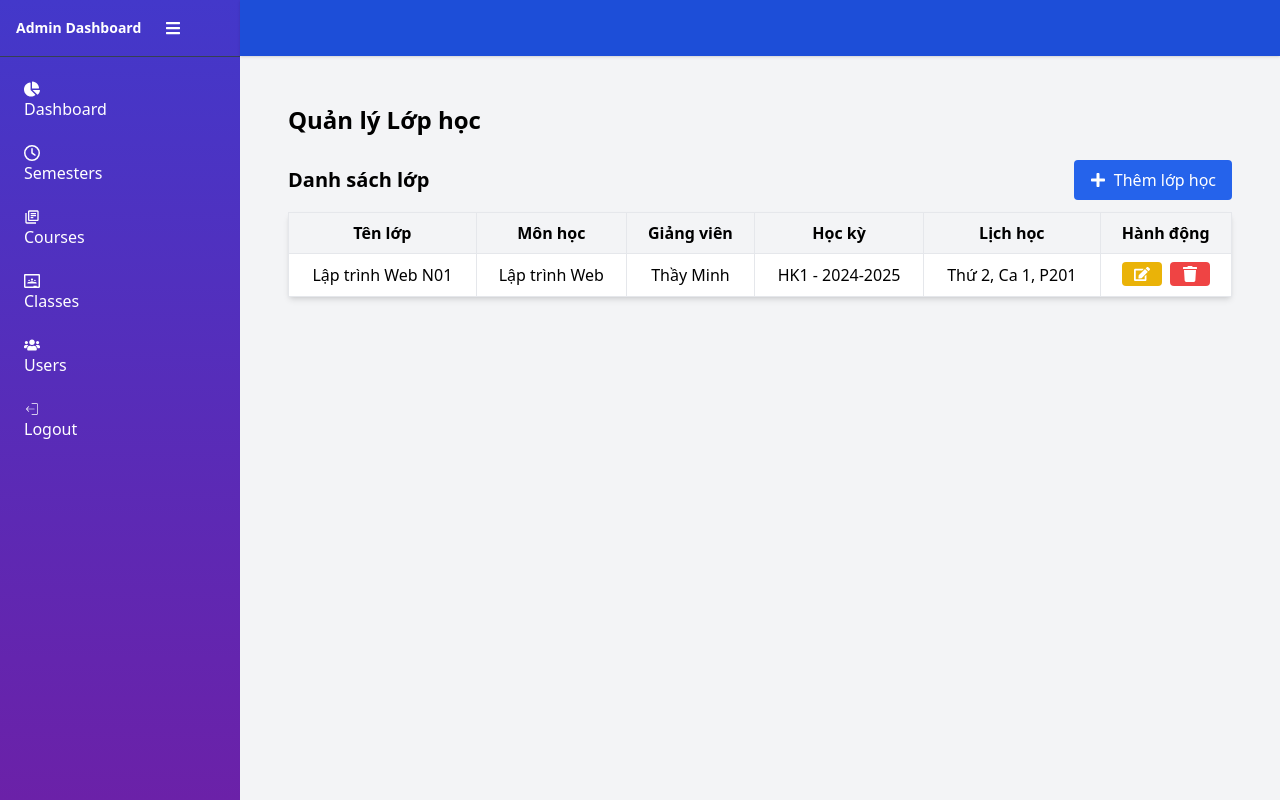
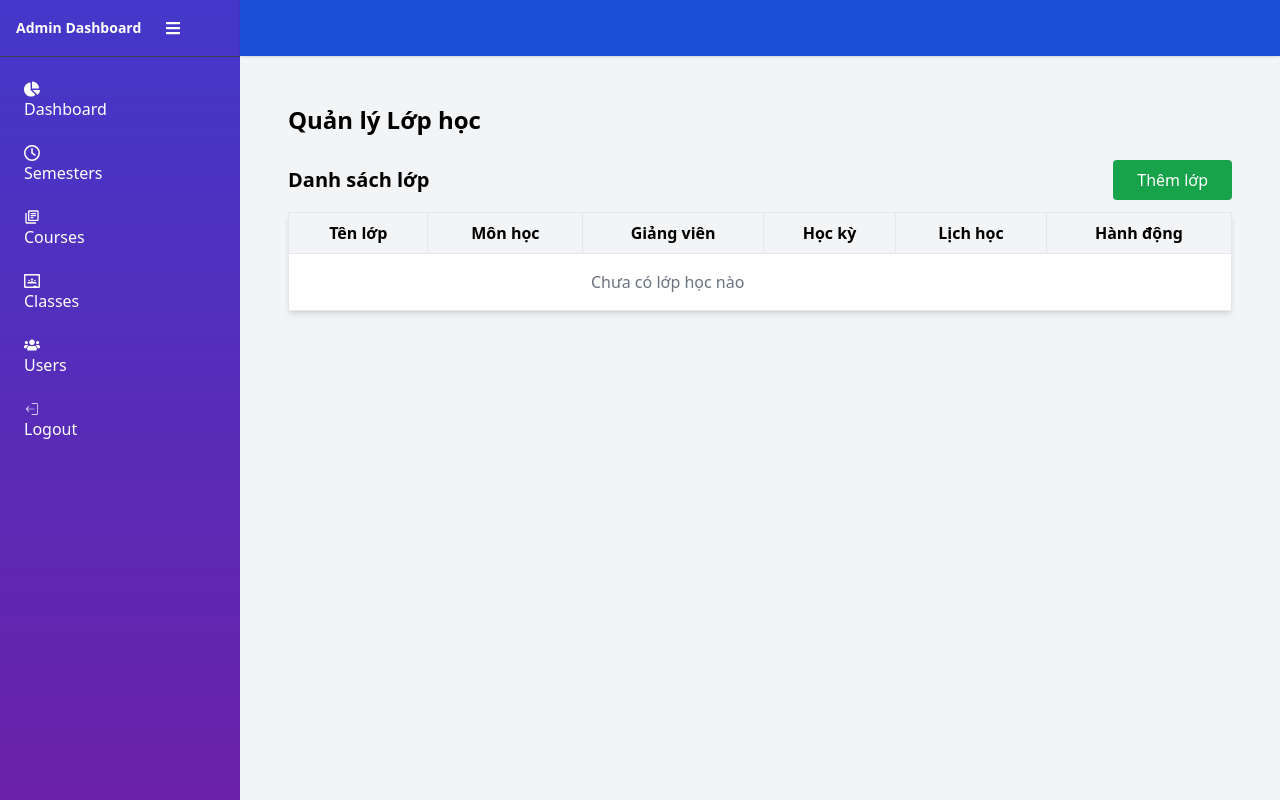
Before and after one commit to TDKhanhMinh/VoIP-E-Learning, a React (Vite) app in the folder frontend/: page /admin/classes in a window 1280 px wide. Built offline with nearby package versions, Linux system fonts and the light colour scheme.

Commit message:
update screen

```diff
--- /dev/null
+++ b/frontend/src/components/ClassModal.jsx
@@ -0,0 +1,145 @@
+import { Dialog } from "@headlessui/react";
+import { useState } from "react";
+import Button from "./Button";
+
+export default function ClassModal({ isOpen, onClose, onSave, courses = [], teachers = [], semesters = [] }) {
+    const [name, setName] = useState("");
+    const [courseId, setCourseId] = useState("");
+    const [teacherId, setTeacherId] = useState("");
+    const [semesterId, setSemesterId] = useState("");
+    const [schedule, setSchedule] = useState("");
+
+    const handleSubmit = () => {
+        if (!name || !courseId || !teacherId || !semesterId || !schedule) {
+            alert("Vui lòng điền đầy đủ thông tin!");
+            return;
+        }
+
+        const newClass = {
+            id: Date.now(),
+            name,
+            courseId,
+            teacherId,
+            semesterId,
+            schedule,
+        };
+
+        onSave(newClass);
+        onClose();
+        setName("");
+        setCourseId("");
+        setTeacherId("");
+        setSemesterId("");
+        setSchedule("");
+    };
+
+    return (
+        <Dialog
+            open={isOpen}
+            onClose={onClose}
+            className="fixed inset-0 z-50 flex items-center justify-center"
+        >
+
+            <div className="fixed inset-0 bg-black opacity-30" aria-hidden="true" />
+
+
+            <div className="bg-white rounded-lg shadow-lg p-6 w-[500px] z-10">
+                <Dialog.Title className="text-xl font-bold mb-4">
+                    Thêm lớp học
+                </Dialog.Title>
+
+                <div className="space-y-4">
+
+                    <div>
+                        <label className="block text-sm font-medium">Tên lớp</label>
+                        <input
+                            type="text"
+                            className="w-full border rounded p-2 mt-1"
+                            value={name}
+                            onChange={(e) => setName(e.target.value)}
+                            placeholder="VD: Lập trình Web - Nhóm 1"
+                        />
+                    </div>
+
+
+                    <div>
+                        <label className="block text-sm font-medium">Môn học</label>
+                        <select
+                            className="w-full border rounded p-2 mt-1"
+                            value={courseId}
+                            onChange={(e) => setCourseId(e.target.value)}
+                        >
+                            <option value="">-- Chọn môn học --</option>
+                            {courses.map((c) => (
+                                <option key={c.id} value={c.id}>
+                                    {c.code} - {c.name}
+                                </option>
+                            ))}
+                        </select>
+                    </div>
+
+
+                    <div>
+                        <label className="block text-sm font-medium">Giảng viên</label>
+                        <select
+                            className="w-full border rounded p-2 mt-1"
+                            value={teacherId}
+                            onChange={(e) => setTeacherId(e.target.value)}
+                        >
+                            <option value="">-- Chọn giảng viên --</option>
+                            {teachers.map((t) => (
+                                <option key={t.id} value={t.id}>
+                                    {t.name}
+                                </option>
+                            ))}
+                        </select>
+                    </div>
+
+
+                    <div>
+                        <label className="block text-sm font-medium">Học kỳ</label>
+                        <select
+                            className="w-full border rounded p-2 mt-1"
+                            value={semesterId}
+                            onChange={(e) => setSemesterId(e.target.value)}
+                        >
+                            <option value="">-- Chọn học kỳ --</option>
+                            {semesters.map((s) => (
+                                <option key={s.id} value={s.id}>
+                                    {s.name} ({s.startDate} - {s.endDate})
+                                </option>
+                            ))}
+                        </select>
+                    </div>
+
+
+                    <div>
+                        <label className="block text-sm font-medium">Lịch học</label>
+                        <input
+                            type="text"
+                            className="w-full border rounded p-2 mt-1"
+                            value={schedule}
+                            onChange={(e) => setSchedule(e.target.value)}
+                            placeholder="VD: Thứ 2 - Ca 1; Thứ 4 - Ca 3"
+                        />
+                    </div>
+                </div>
+
+                <div className="mt-6 flex justify-end space-x-3">
+                    <Button
+                        className="px-4 py-2 bg-gray-300 rounded hover:bg-gray-400"
+                        onClick={onClose}
+                    >
+                        Hủy
+                    </Button>
+                    <Button
+                        className="px-4 py-2 bg-blue-600 text-white rounded hover:bg-blue-700"
+                        onClick={handleSubmit}
+                    >
+                        Lưu
+                    </Button>
+                </div>
+            </div>
+        </Dialog>
+    );
+}
--- a/frontend/src/pages/Admin/ManageClasses.jsx
+++ b/frontend/src/pages/Admin/ManageClasses.jsx
@@ -1,27 +1,27 @@
 import { useState } from "react";
 import { FaPlus, FaEdit, FaTrash } from "react-icons/fa";
+import Button from './../../components/Button';
+import ClassModal from "../../components/ClassModal";
 
 export default function ManageClasses() {
-  const [classes, setClasses] = useState([
-    {
-      id: 1,
-      name: "Lập trình Web N01",
-      course: "Lập trình Web",
-      teacher: "Thầy Minh",
-      semester: "HK1 - 2024-2025",
-      schedule: "Thứ 2, Ca 1, P201",
-    },
-  ]);
+  const [open, setOpen] = useState(false);
+  const [classes, setClasses] = useState([]);
 
-  const handleAddClass = () => {
-    const newClass = {
-      id: classes.length + 1,
-      name: "Cơ sở dữ liệu N02",
-      course: "Cơ sở dữ liệu",
-      teacher: "Cô Hằng",
-      semester: "HK1 - 2024-2025",
-      schedule: "Thứ 3, Ca 2, P301",
-    };
+  // demo dữ liệu cho dropdown
+  const courses = [
+    { id: 1, code: "IT001", name: "Lập trình Web" },
+    { id: 2, code: "DB101", name: "Cơ sở dữ liệu" },
+  ];
+  const teachers = [
+    { id: 1, name: "Thầy Minh" },
+    { id: 2, name: "Cô Hằng" },
+  ];
+  const semesters = [
+    { id: 1, name: "Học kỳ 1 - 2025", startDate: "2025-01-01", endDate: "2025-06-01" },
+    { id: 2, name: "Học kỳ 2 - 2025", startDate: "2025-08-01", endDate: "2025-12-31" },
+  ];
+
+  const handleSave = (newClass) => {
     setClasses([...classes, newClass]);
   };
 
@@ -31,12 +31,12 @@ export default function ManageClasses() {
 
       <div className="flex justify-between items-center mb-3">
         <h3 className="text-xl font-semibold">Danh sách lớp</h3>
-        <button
-          onClick={handleAddClass}
-          className="flex items-center bg-blue-600 text-white px-4 py-2 rounded hover:bg-blue-700"
+        <Button
+          className="px-4 py-2 bg-green-600 text-white rounded hover:bg-green-700"
+          onClick={() => setOpen(true)}
         >
-          <FaPlus className="mr-2" /> Thêm lớp học
-        </button>
+          Thêm lớp
+        </Button>
       </div>
 
       <table className="w-full border border-gray-200 bg-white shadow-md rounded">
@@ -51,25 +51,41 @@ export default function ManageClasses() {
           </tr>
         </thead>
         <tbody>
-          {classes.map((cls) => (
-            <tr key={cls.id} className="text-center hover:bg-gray-50">
-              <td className="border px-4 py-2">{cls.name}</td>
-              <td className="border px-4 py-2">{cls.course}</td>
-              <td className="border px-4 py-2">{cls.teacher}</td>
-              <td className="border px-4 py-2">{cls.semester}</td>
-              <td className="border px-4 py-2">{cls.schedule}</td>
-              <td className="border px-4 py-2 space-x-2">
-                <button className="bg-yellow-500 text-white px-3 py-1 rounded hover:bg-yellow-600">
-                  <FaEdit />
-                </button>
-                <button className="bg-red-500 text-white px-3 py-1 rounded hover:bg-red-600">
-                  <FaTrash />
-                </button>
+          {classes.length > 0 ? (
+            classes.map((cl) => (
+              <tr key={cl.id}>
+                <td className="p-2 border">{cl.name}</td>
+                <td className="p-2 border">{courses.find(c => c.id == cl.courseId)?.name}</td>
+                <td className="p-2 border">{teachers.find(t => t.id == cl.teacherId)?.name}</td>
+                <td className="p-2 border">{semesters.find(s => s.id == cl.semesterId)?.name}</td>
+                <td className="p-2 border">{cl.schedule}</td>
+                <td className="border text-center px-4 py-2 space-x-2">
+                  <Button className="bg-yellow-500 text-white px-3 py-1 rounded hover:bg-yellow-600">
+                    <FaEdit />
+                  </Button>
+                  <Button className="bg-red-500 text-white px-3 py-1 rounded hover:bg-red-600">
+                    <FaTrash />
+                  </Button>
+                </td>
+              </tr>
+            ))
+          ) : (
+            <tr>
+              <td colSpan={5} className="p-4 text-center text-gray-500">
+                Chưa có lớp học nào
               </td>
             </tr>
-          ))}
+          )}
         </tbody>
       </table>
+      <ClassModal
+        isOpen={open}
+        onClose={() => setOpen(false)}
+        onSave={handleSave}
+        courses={courses}
+        teachers={teachers}
+        semesters={semesters}
+      />
     </div>
   );
 }
--- a/frontend/vite.config.js
+++ b/frontend/vite.config.js
@@ -6,7 +6,5 @@ export default defineConfig({
   plugins: [react(),
 
   ],
-  server: {
-    port: 4000, // đổi sang port bạn muốn
-  }
+
 })
```
